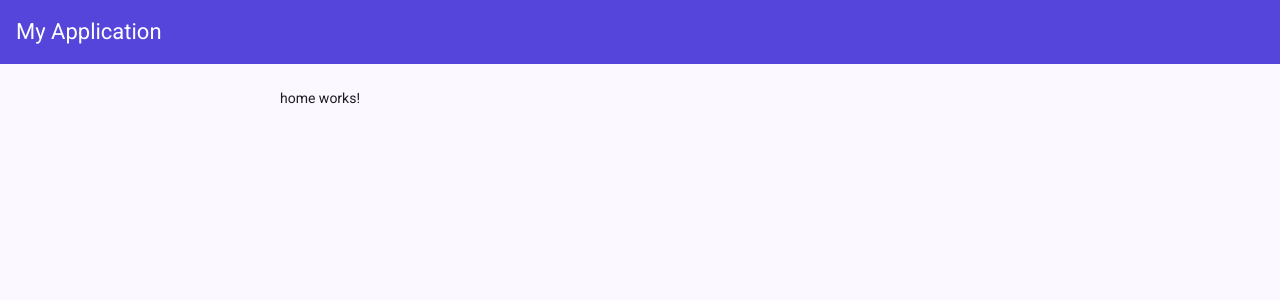
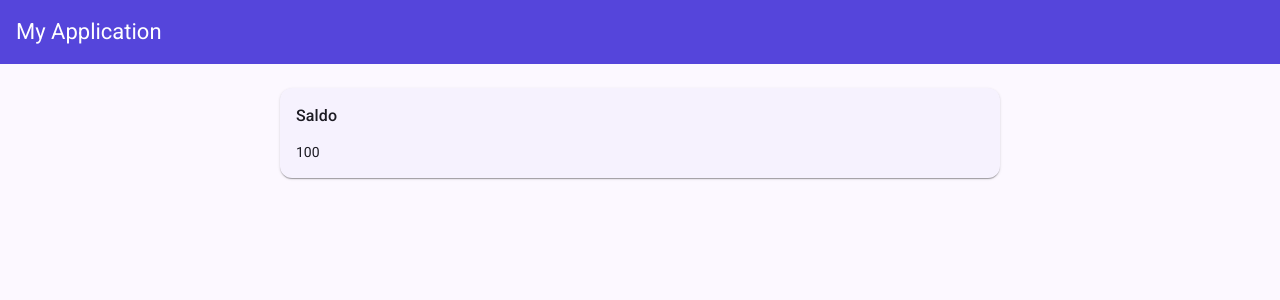
Before and after one commit to narciso-gomes/cd-finance, an Angular app: page / in a window 1280 px wide. Shown: the top 300 px of the page. Built offline with nearby package versions, Linux system fonts and the light colour scheme.

Commit message:
feat: cria componente de balance card

```diff
--- /dev/null
+++ b/src/app/features/home/components/balance-card/balance-card.html
@@ -0,0 +1,9 @@
+<mat-card>
+  <mat-card-header>
+    <mat-card-subtitle>{{ label() }}</mat-card-subtitle>
+  </mat-card-header>
+
+  <mat-card-content>
+    <p>{{ value() }}</p>
+  </mat-card-content>
+</mat-card>
--- /dev/null
+++ b/src/app/features/home/components/balance-card/balance-card.ts
@@ -0,0 +1,15 @@
+import { Component, input } from '@angular/core';
+import { MatCardModule } from '@angular/material/card';
+
+@Component({
+  selector: 'app-balance-card',
+  imports: [MatCardModule],
+  templateUrl: './balance-card.html',
+  styleUrl: './balance-card.scss',
+})
+export class BalanceCard {
+  type = input.required<'income' | 'outcome' | 'balance'>();
+  label = input.required<string>();
+  value = input.required<number>();
+
+}
--- a/src/app/features/home/home.html
+++ b/src/app/features/home/home.html
@@ -1 +1 @@
-<div>home works!</div>
+<app-balance-card type="balance" label="Saldo" [value]="100" />
--- a/src/app/features/home/home.ts
+++ b/src/app/features/home/home.ts
@@ -1,8 +1,9 @@
 import { Component } from '@angular/core';
+import { BalanceCard } from "./components/balance-card/balance-card";
 
 @Component({
   selector: 'app-home',
-  imports: [],
+  imports: [BalanceCard],
   templateUrl: './home.html',
   styleUrl: './home.scss',
 })
```
Also changed, not shown: src/app/features/home/components/balance-card/balance-card.scss (added).
